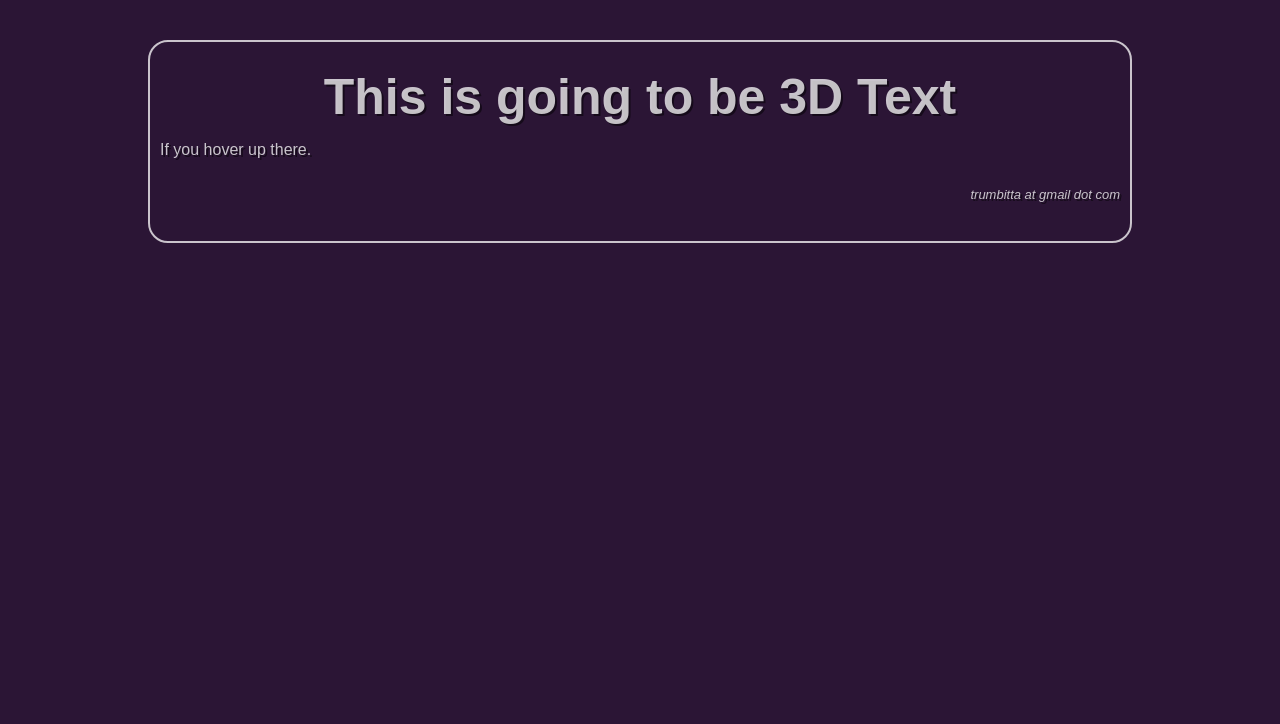
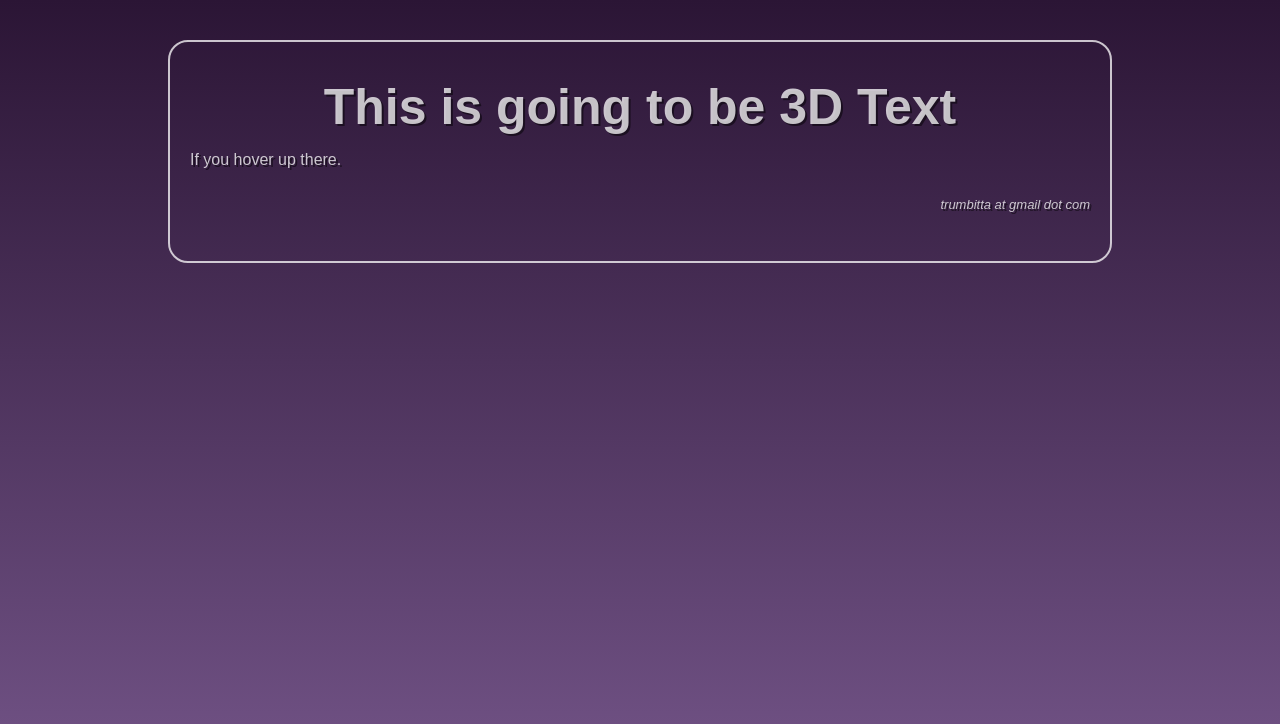
Before and after one commit to trumbitta/Wizardry, a plain HTML site: page 3DText/3DText.html in a window 1280 px wide. Drawn offline with Linux system fonts and the light colour scheme; a web font is replaced by a local one.

Commit message:
added just some violet awesomeness

```diff
--- a/common/css/common.css
+++ b/common/css/common.css
@@ -1,13 +1,20 @@
 @import url(http://fonts.googleapis.com/css?family=Droid+Sans:regular,bold);
 
+html {
+    background-color: rgb(43, 21, 53);
+	background: -moz-linear-gradient(top, #2B1535 0%, #745589 100%); /* firefox */
+	background: -webkit-gradient(linear, left top, left bottom, color-stop(0%,#2B1535), color-stop(100%,#745589)); /* webkit */
+	width: 100%;
+	height: 100%;
+}
+
 body {
-    background-color: rgb(43, 21, 53);
     font-size: 16px;
 	color: rgba(255, 255, 255, 0.75);
 	text-shadow: 2px 2px 0 rgba(0, 0, 0, 0.5);
-	width: 960px;
+	width: 900px;
 	margin: 40px auto;
-	padding: 10px;
+	padding: 20px;
 	font-family: "Droid Sans", sans-serif;
 	border: 2px solid rgba(255, 255, 255, 0.75);
 	-webkit-border-radius: 20px;
```
